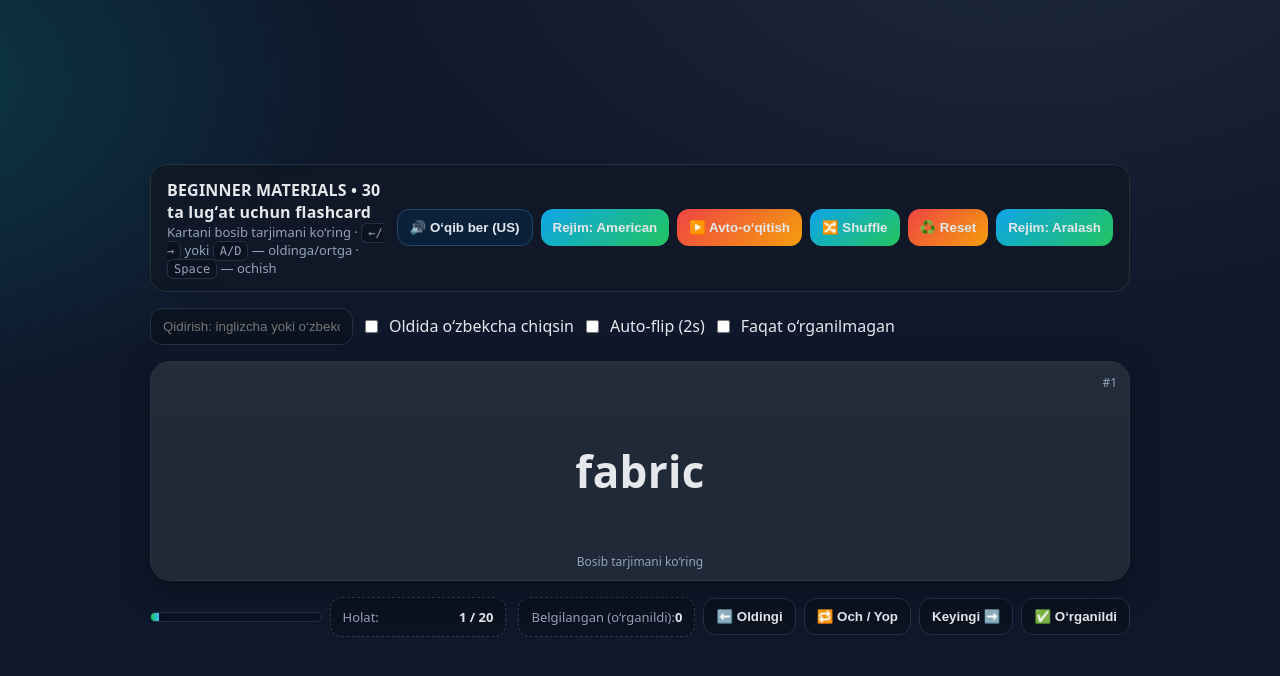
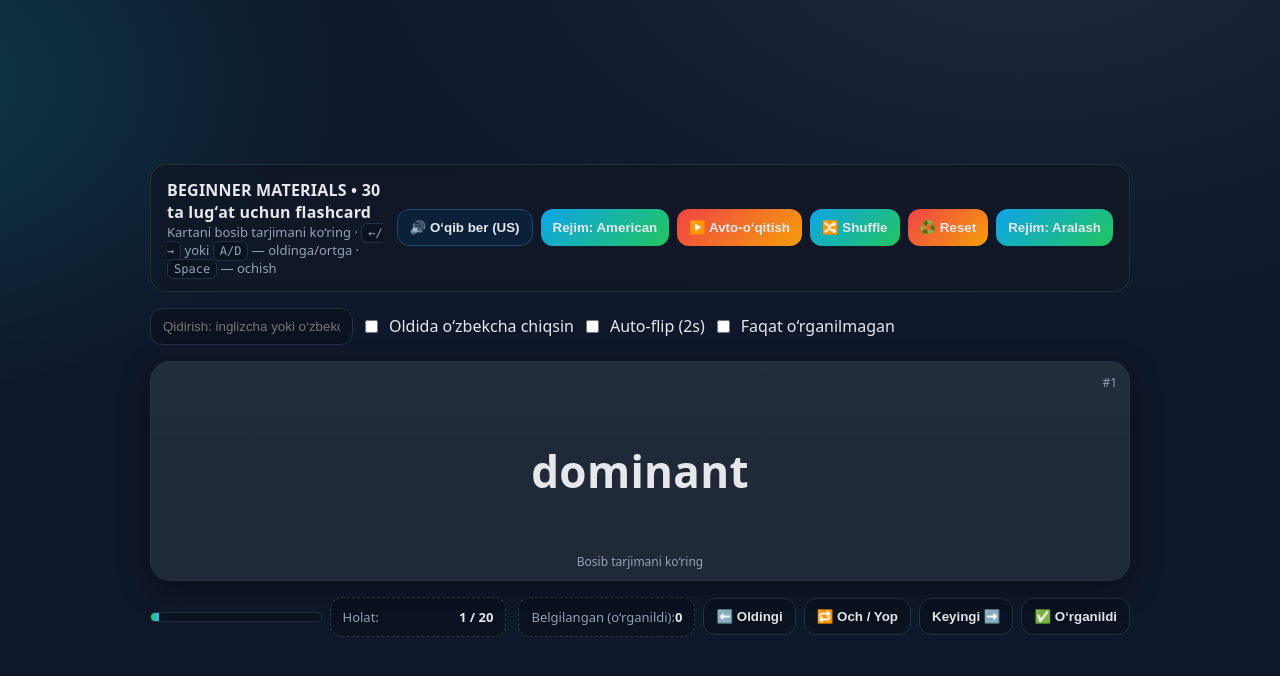
Before and after one commit to MuhriddinTurayev/lugat, a plain HTML site: page index.html in a window 1280 px wide. Drawn offline with Linux system fonts and the light colour scheme.

Commit message:
Update index.html

```diff
--- a/index.html
+++ b/index.html
@@ -105,28 +105,27 @@
   </div>
   <script>
 const data = [
-  { en: "anniversary", uz: "yillik, yubiley" },
-  { en: "arithmetic", uz: "arifmetika" },
-  { en: "ashamed", uz: "uyalgan" },
-  { en: "burst", uz: "portlamoq" },
-  { en: "carpenter", uz: "duradgor" },
-  { en: "coal", uz: "ko'mir" },
-  { en: "couch", uz: "kushetka, divan" },
-  { en: "drip", uz: "tommoq, tomchilamoq" },
-  { en: "elegant", uz: "orasta, xushbichim" },
-  { en: "fabric", uz: "mato, gazlama" },
-  { en: "highlands", uz: "yassi tog'lik" },
-  { en: "ivory", uz: "muguz" },
-  { en: "mill", uz: "tegirmon" },
-  { en: "needle", uz: "igna, nina" },
-  { en: "polish", uz: "pardoz bermoq" },
-  { en: "sew", uz: "tikmoq" },
-  { en: "shed", uz: "omborxona" },
-  { en: "thread", uz: "ip" },
-  { en: "trim", uz: "ozroq kesmoq" },
-  { en: "upwards", uz: "yuqoriga, tepaga" }
+  { en: "ail", uz: "bezovta qilmoq, og‘ritmoq" },
+  { en: "ally", uz: "ittifoqchi" },
+  { en: "boast", uz: "maqtanmoq" },
+  { en: "bounce", uz: "uchirib yubormoq" },
+  { en: "bully", uz: "bezori" },
+  { en: "carbohydrate", uz: "uglevod" },
+  { en: "crawl", uz: "emaklamoq" },
+  { en: "defeat", uz: "mag‘lub etmoq" },
+  { en: "dial", uz: "tsiferblat" },
+  { en: "dominant", uz: "hukmron, ustun" },
+  { en: "mercy", uz: "rahm-shavqat" },
+  { en: "nod", uz: "bosh qimirlatmoq" },
+  { en: "opponent", uz: "raqib" },
+  { en: "quarrel", uz: "janjallashmoq, tortishmoq" },
+  { en: "rival", uz: "musobaqadosh, raqib" },
+  { en: "sore", uz: "nosog‘, xasta" },
+  { en: "sting", uz: "sanchmoq, sanchilmoq" },
+  { en: "strain", uz: "zo‘r bermoq, qattiq urinmoq" },
+  { en: "torture", uz: "azob, qiynoq" },
+  { en: "wrestle", uz: "kurashmoq, bel olishmoq" }
 ];
-
 
 
 
```
